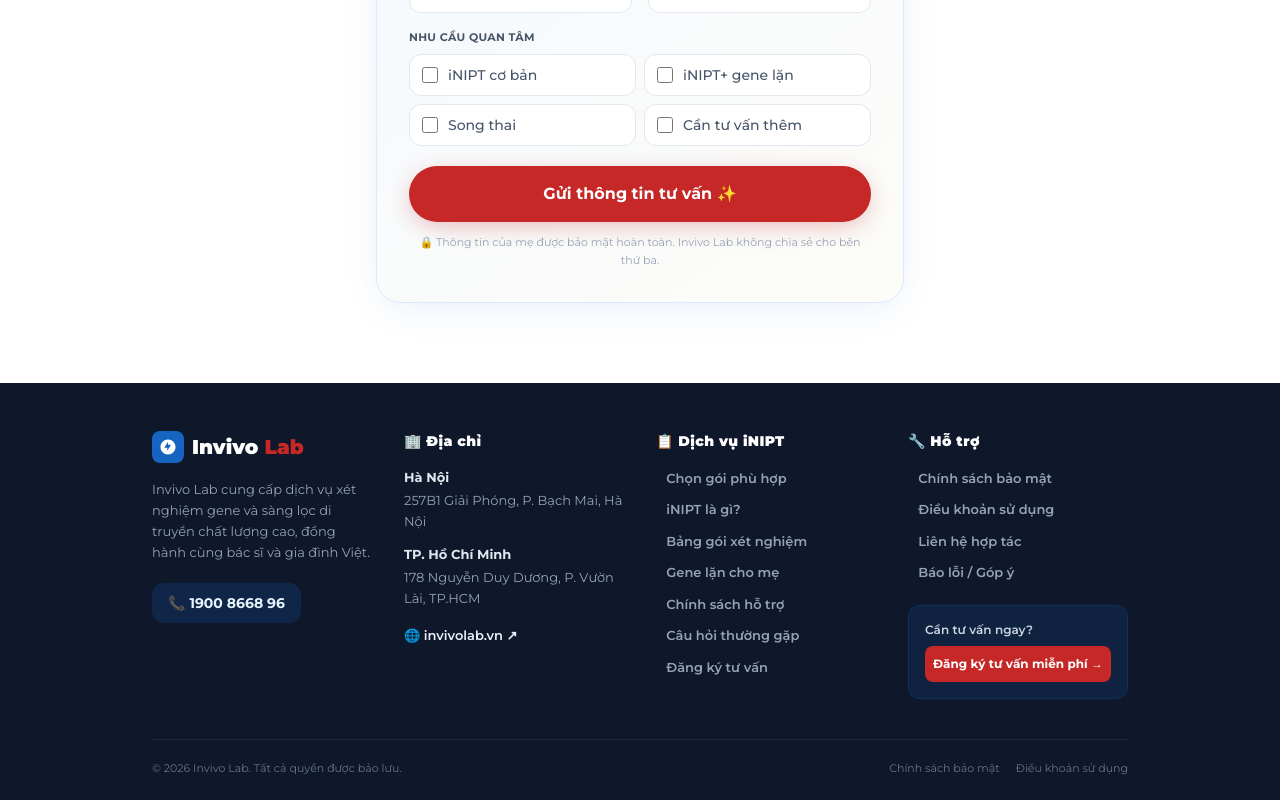
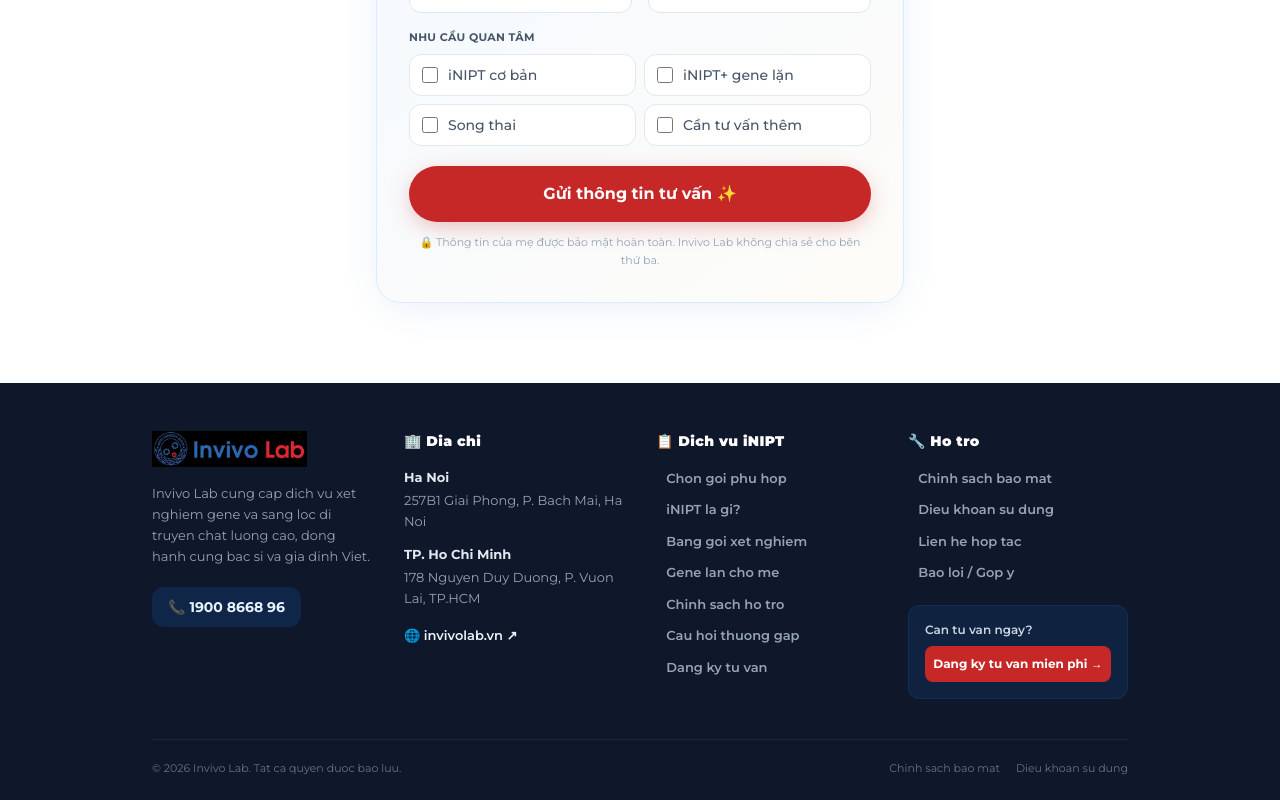
Before and after one commit to dongthanhnguyen2506-gif/iNIPT, a React (Vite) app: page / in a window 1280 px wide. Shown: the part 8331-9131 px from the top of the page. Built offline with nearby package versions, Linux system fonts and the light colour scheme.

Commit message:
Update Footer.jsx

```diff
--- a/src/Footer.jsx
+++ b/src/Footer.jsx
@@ -1,4 +1,5 @@
 import { LOGO_DARK } from './images';
+
 const go = id => {
   const el = document.querySelector(id);
   if (el) {
@@ -8,20 +9,20 @@
 };
 
 const NAV_LINKS = [
-  { href: '#quiz',       label: 'Chọn gói phù hợp' },
-  { href: '#nipt-what',  label: 'iNIPT là gì?' },
-  { href: '#packages',   label: 'Bảng gói xét nghiệm' },
-  { href: '#recessive',  label: 'Gene lặn cho mẹ' },
-  { href: '#policy',     label: 'Chính sách hỗ trợ' },
-  { href: '#faq',        label: 'Câu hỏi thường gặp' },
-  { href: '#form',       label: 'Đăng ký tư vấn' },
+  { href: '#quiz',       label: 'Chon goi phu hop' },
+  { href: '#nipt-what',  label: 'iNIPT la gi?' },
+  { href: '#packages',   label: 'Bang goi xet nghiem' },
+  { href: '#recessive',  label: 'Gene lan cho me' },
+  { href: '#policy',     label: 'Chinh sach ho tro' },
+  { href: '#faq',        label: 'Cau hoi thuong gap' },
+  { href: '#form',       label: 'Dang ky tu van' },
 ];
 
 const SUPPORT_LINKS = [
-  { label: 'Chính sách bảo mật', href: '#' },
-  { label: 'Điều khoản sử dụng', href: '#' },
-  { label: 'Liên hệ hợp tác', href: '#' },
-  { label: 'Báo lỗi / Góp ý', href: '#' },
+  { label: 'Chinh sach bao mat', href: '#' },
+  { label: 'Dieu khoan su dung', href: '#' },
+  { label: 'Lien he hop tac',    href: '#' },
+  { label: 'Bao loi / Gop y',   href: '#' },
 ];
 
 export function Footer() {
@@ -32,48 +33,47 @@
 
           {/* Brand */}
           <div className="lg:col-span-1">
-            {/* White logo on dark bg */}
-            {/* Footer logo — SVG text for reliable rendering on dark bg */}
+            {/* Logo dark — file thật từ public/images/logo_dark.webp */}
             <div className="mb-4">
-              <div className="inline-flex items-center gap-2">
-                <div className="w-8 h-8 bg-brand-blue rounded-lg flex items-center justify-center flex-shrink-0">
-                  <svg width="18" height="18" viewBox="0 0 24 24" fill="white">
-                    <path d="M12 2C6.48 2 2 6.48 2 12s4.48 10 10 10 10-4.48 10-10S17.52 2 12 2zm-1 15v-4H7l5-8v4h4l-5 8z"/>
-                  </svg>
-                </div>
-                <span className="text-xl font-black">
-                  <span className="text-white">Invivo</span>
-                  <span className="text-brand-red"> Lab</span>
-                </span>
-              </div>
+              <img
+                src={LOGO_DARK}
+                alt="Invivo Lab"
+                className="h-9 w-auto object-contain"
+              />
             </div>
             <p className="text-[13px] text-slate-400 leading-relaxed mb-5">
-              Invivo Lab cung cấp dịch vụ xét nghiệm gene và sàng lọc di truyền chất lượng cao,
-              đồng hành cùng bác sĩ và gia đình Việt.
+              Invivo Lab cung cap dich vu xet nghiem gene va sang loc di truyen chat luong cao,
+              dong hanh cung bac si va gia dinh Viet.
             </p>
-            <a href="tel:19008668"
+            <a
+              href="tel:19008668"
               className="inline-flex items-center gap-2 bg-brand-blue/20 hover:bg-brand-blue/30
-                text-brand-blueLight px-4 py-2.5 rounded-xl text-sm font-bold transition-all">
-              📞 1900 8668 96
+                text-brand-blueLight px-4 py-2.5 rounded-xl text-sm font-bold transition-all"
+            >
+              &#128222; 1900 8668 96
             </a>
           </div>
 
           {/* Addresses */}
           <div>
-            <h3 className="text-sm font-black text-white mb-4 tracking-wide">🏢 Địa chỉ</h3>
+            <h3 className="text-sm font-black text-white mb-4 tracking-wide">&#127970; Dia chi</h3>
             <div className="space-y-3 text-[13px] text-slate-400 leading-relaxed">
               <div>
-                <div className="text-slate-200 font-bold mb-0.5">Hà Nội</div>
-                257B1 Giải Phóng, P. Bạch Mai, Hà Nội
+                <div className="text-slate-200 font-bold mb-0.5">Ha Noi</div>
+                257B1 Giai Phong, P. Bach Mai, Ha Noi
               </div>
               <div>
-                <div className="text-slate-200 font-bold mb-0.5">TP. Hồ Chí Minh</div>
-                178 Nguyễn Duy Dương, P. Vườn Lài, TP.HCM
+                <div className="text-slate-200 font-bold mb-0.5">TP. Ho Chi Minh</div>
+                178 Nguyen Duy Duong, P. Vuon Lai, TP.HCM
               </div>
               <div className="pt-1">
-                <a href="https://invivolab.vn" target="_blank" rel="noopener noreferrer"
-                  className="text-brand-blueLight hover:text-white transition-colors font-semibold">
-                  🌐 invivolab.vn ↗
+                <a
+                  href="https://invivolab.vn"
+                  target="_blank"
+                  rel="noopener noreferrer"
+                  className="text-brand-blueLight hover:text-white transition-colors font-semibold"
+                >
+                  &#127760; invivolab.vn &#8599;
                 </a>
               </div>
             </div>
@@ -81,7 +81,7 @@
 
           {/* Navigation */}
           <div>
-            <h3 className="text-sm font-black text-white mb-4 tracking-wide">📋 Dịch vụ iNIPT</h3>
+            <h3 className="text-sm font-black text-white mb-4 tracking-wide">&#128203; Dich vu iNIPT</h3>
             <ul className="space-y-2">
               {NAV_LINKS.map(l => (
                 <li key={l.href}>
@@ -90,7 +90,7 @@
                     className="text-[13px] text-slate-400 hover:text-white font-semibold
                       transition-colors text-left w-full py-0.5 group flex items-center gap-1.5"
                   >
-                    <span className="opacity-0 group-hover:opacity-100 transition-opacity text-brand-blueLight">›</span>
+                    <span className="opacity-0 group-hover:opacity-100 transition-opacity text-brand-blueLight">&#8250;</span>
                     {l.label}
                   </button>
                 </li>
@@ -100,7 +100,7 @@
 
           {/* Support */}
           <div>
-            <h3 className="text-sm font-black text-white mb-4 tracking-wide">🔧 Hỗ trợ</h3>
+            <h3 className="text-sm font-black text-white mb-4 tracking-wide">&#128295; Ho tro</h3>
             <ul className="space-y-2">
               {SUPPORT_LINKS.map(l => (
                 <li key={l.label}>
@@ -109,31 +109,30 @@
                     className="text-[13px] text-slate-400 hover:text-white font-semibold
                       transition-colors py-0.5 group flex items-center gap-1.5"
                   >
-                    <span className="opacity-0 group-hover:opacity-100 transition-opacity text-brand-blueLight">›</span>
+                    <span className="opacity-0 group-hover:opacity-100 transition-opacity text-brand-blueLight">&#8250;</span>
                     {l.label}
                   </a>
                 </li>
               ))}
             </ul>
 
-            {/* CTA block */}
             <div className="mt-5 bg-brand-blue/15 border border-brand-blue/20 rounded-xl p-4">
-              <div className="text-xs text-slate-300 mb-2 font-semibold">Cần tư vấn ngay?</div>
+              <div className="text-xs text-slate-300 mb-2 font-semibold">Can tu van ngay?</div>
               <button
                 onClick={() => go('#form')}
                 className="w-full text-center bg-brand-red hover:bg-brand-redHover
                   text-white text-xs font-bold py-2.5 rounded-lg transition-colors"
               >
-                Đăng ký tư vấn miễn phí →
+                Dang ky tu van mien phi &#8594;
               </button>
             </div>
           </div>
         </div>
 
-        {/* Divider */}
+        {/* Bottom */}
         <div className="border-t border-slate-800 pt-5 flex flex-col sm:flex-row
           items-center justify-between gap-3 text-[11px] text-slate-500">
-          <span>© 2026 Invivo Lab. Tất cả quyền được bảo lưu.</span>
+          <span>&#169; 2026 Invivo Lab. Tat ca quyen duoc bao luu.</span>
           <div className="flex gap-4">
             {SUPPORT_LINKS.slice(0, 2).map(l => (
               <a key={l.label} href={l.href} className="hover:text-slate-300 transition-colors">
@@ -147,7 +146,6 @@
   );
 }
 
-/* Sticky mobile CTA */
 export function StickyMobileCTA() {
   return (
     <div
@@ -165,7 +163,7 @@
         <svg className="w-4 h-4 flex-shrink-0" fill="currentColor" viewBox="0 0 24 24">
           <path d="M6.6 10.8c1.4 2.8 3.8 5.1 6.6 6.6l2.2-2.2c.27-.27.67-.36 1.02-.24 1.12.37 2.33.57 3.58.57.55 0 1 .45 1 1V20c0 .55-.45 1-1 1-9.39 0-17-7.61-17-17 0-.55.45-1 1-1h3.5c.55 0 1 .45 1 1 0 1.25.2 2.45.57 3.57.11.35.03.74-.25 1.01L6.6 10.8z"/>
         </svg>
-        Gọi hotline
+        Goi hotline
       </a>
       <button
         onClick={() => go('#form')}
@@ -174,13 +172,12 @@
           rounded-full py-3 active:scale-95 transition-all"
         style={{ boxShadow: '0 4px 16px rgba(198,40,40,0.3)' }}
       >
-        Nhận tư vấn gói
+        Nhan tu van goi
       </button>
     </div>
   );
 }
 
-/* Desktop floating buttons */
 export function StickyDesktopButtons() {
   return (
     <div className="fixed right-5 bottom-6 z-40 hidden sm:flex flex-col gap-2.5">
@@ -188,8 +185,8 @@
         href="tel:19008668"
         className="w-12 h-12 bg-brand-blue rounded-full flex items-center justify-center
           shadow-float hover:bg-brand-blueDark transition-all hover:scale-110 active:scale-95"
-        title="Gọi hotline 1900 8668 96"
-        aria-label="Gọi hotline"
+        title="Goi hotline 1900 8668 96"
+        aria-label="Goi hotline"
       >
         <svg className="w-5 h-5 text-white" fill="currentColor" viewBox="0 0 24 24">
           <path d="M6.6 10.8c1.4 2.8 3.8 5.1 6.6 6.6l2.2-2.2c.27-.27.67-.36 1.02-.24 1.12.37 2.33.57 3.58.57.55 0 1 .45 1 1V20c0 .55-.45 1-1 1-9.39 0-17-7.61-17-17 0-.55.45-1 1-1h3.5c.55 0 1 .45 1 1 0 1.25.2 2.45.57 3.57.11.35.03.74-.25 1.01L6.6 10.8z"/>
@@ -200,8 +197,8 @@
         className="w-12 h-12 bg-brand-red rounded-full flex items-center justify-center
           active:scale-95 transition-all hover:scale-110"
         style={{ boxShadow: '0 6px 20px rgba(198,40,40,0.35)' }}
-        title="Đăng ký tư vấn"
-        aria-label="Đăng ký tư vấn"
+        title="Dang ky tu van"
+        aria-label="Dang ky tu van"
       >
         <svg className="w-5 h-5 text-white" fill="currentColor" viewBox="0 0 24 24">
           <path d="M20 4H4c-1.1 0-2 .9-2 2v12c0 1.1.9 2 2 2h16c1.1 0 2-.9 2-2V6c0-1.1-.9-2-2-2zm0 4l-8 5-8-5V6l8 5 8-5v2z"/>
```
